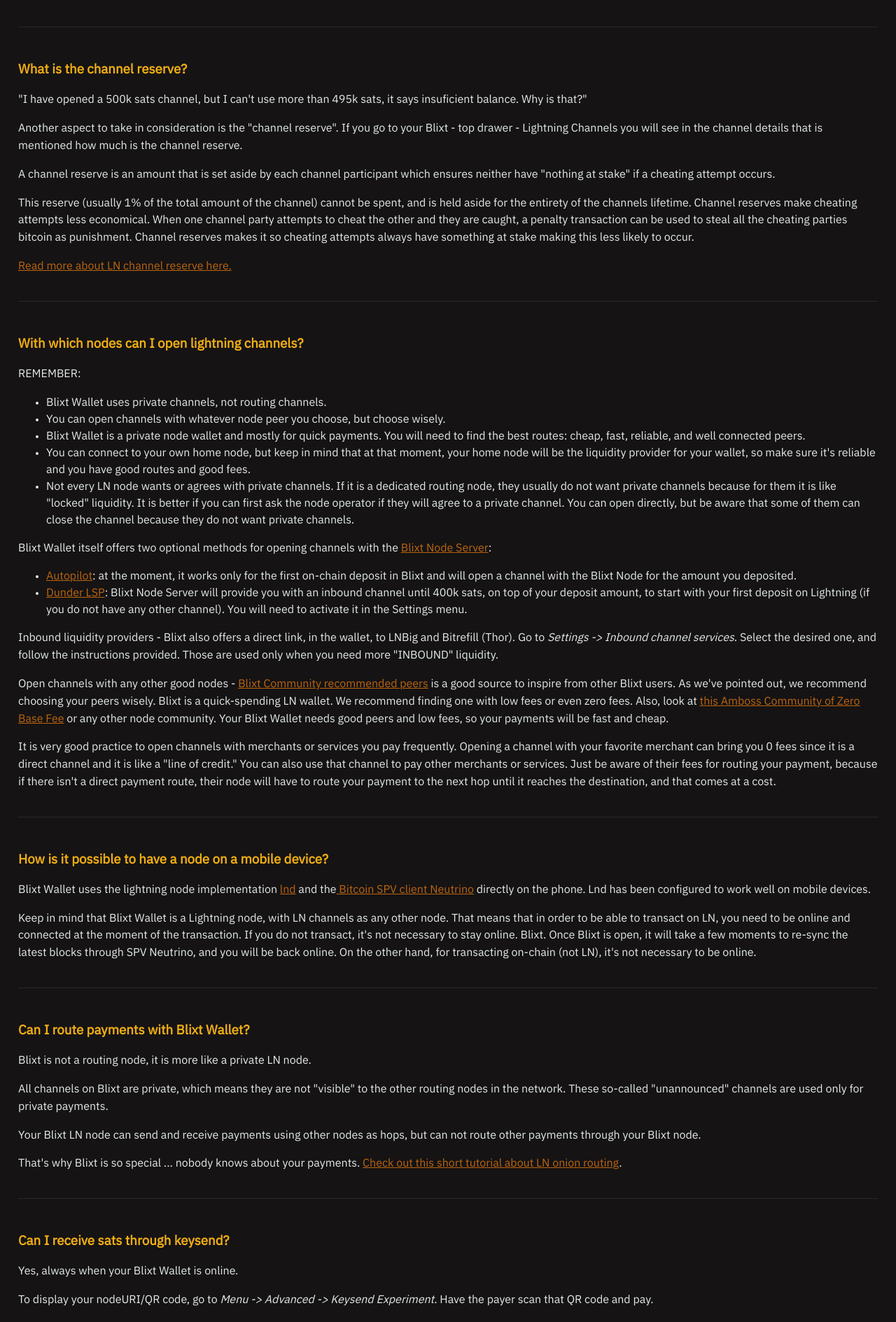
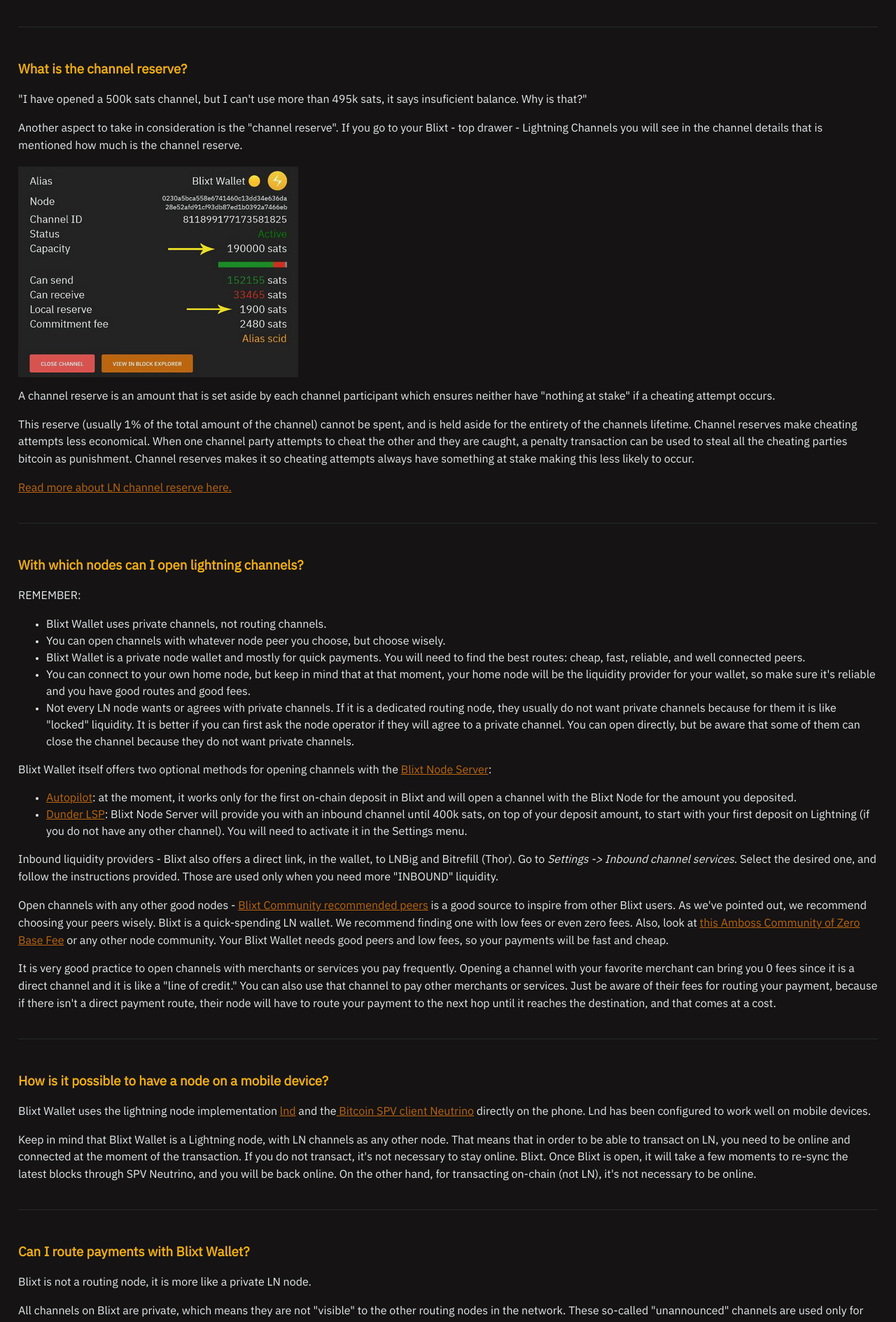
Before and after one commit to BlixtWallet/blixtwallet.github.io, a Jekyll site: the page built from faq.html, in a window 1280 px wide. Shown: the part 2698-4587 px from the top of the page at 70% size. Built offline with Jekyll 4.4.1, drawn with Linux system fonts in a browser that asks for light colours.

Commit message:
add image ch reserve

```diff
--- a/faq.html
+++ b/faq.html
@@ -220,6 +220,7 @@
     <p>Another aspect to take in consideration is the "channel reserve". If you go to your Blixt - top drawer - Lightning Channels
        you will see in the channel details that is mentioned how much is the channel reserve.
     </p>
+    <p><img src="assets/images/blixt-ch-reserve.jpg" align="center" alt="Blixt Channel Reserve"/></p>
     <p>A channel reserve is an amount that is set aside by each channel participant which ensures neither have "nothing at stake"
       if a cheating attempt occurs.</p>
     <p>This reserve (usually 1% of the total amount of the channel) cannot be spent, and is held aside for the entirety of the channels lifetime.
--- a/faq_es.html
+++ b/faq_es.html
@@ -151,6 +151,7 @@
     <p>Otro aspecto a tener en cuenta es la "reserva de canales". Si vas a tu Blixt - cajón superior - Lightning Channels
        verá en los detalles del canal que se menciona cuánto es la reserva del canal.
     </p>
+    <p><img src="assets/images/blixt-ch-reserve.jpg" align="center" alt="Blixt Channel Reserve"/></p>
     <p>Una reserva de canal es una cantidad que cada participante del canal reserva para asegurarse de que ninguno tiene "nada en juego".
       si se produce un intento de trampa.</p>
     <p>Esta reserva (normalmente el 1% del importe total del canal) no se puede gastar y se reserva durante toda la vida útil del canal.
```
Also changed, not shown: assets/images/blixt-ch-reserve.jpg (added).
